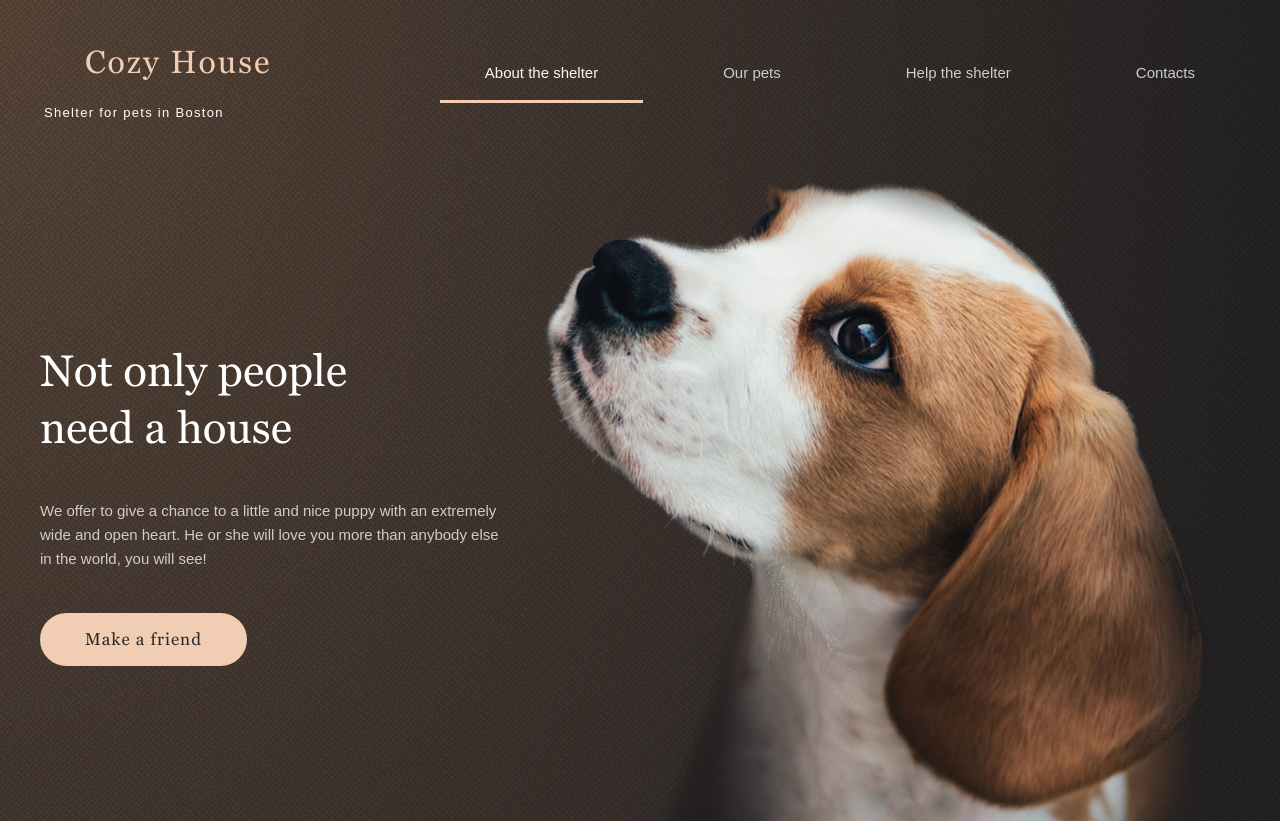
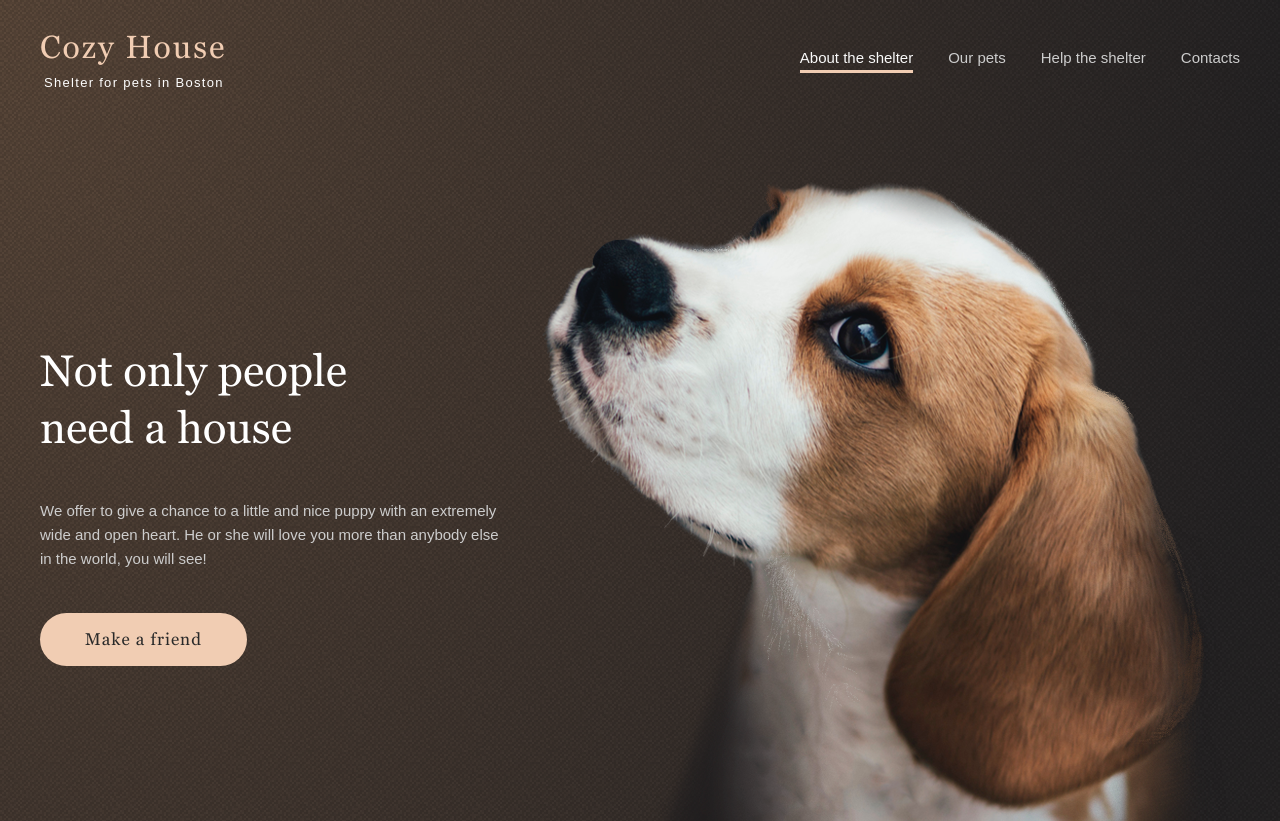
Before and after one commit to Marigza/JSFE2023Q1, a website: page shelter/pages/main/index.html in a window 1280 px wide. Shown: the top 821 px of the page. Drawn offline with Linux system fonts and the light colour scheme; a web font is replaced by a local one.

Commit message:
fix: change paddings in header links

```diff
--- a/shelter/sass/base/_base.scss
+++ b/shelter/sass/base/_base.scss
@@ -13,6 +13,10 @@ a {
   text-decoration: none;
   color: unset;
   padding: 15px 45px;
+}
+
+header a {
+  padding: 0;
 }
 
 h1 {
```
Also changed, not shown: shelter/sass/style.css, 1 other file.
